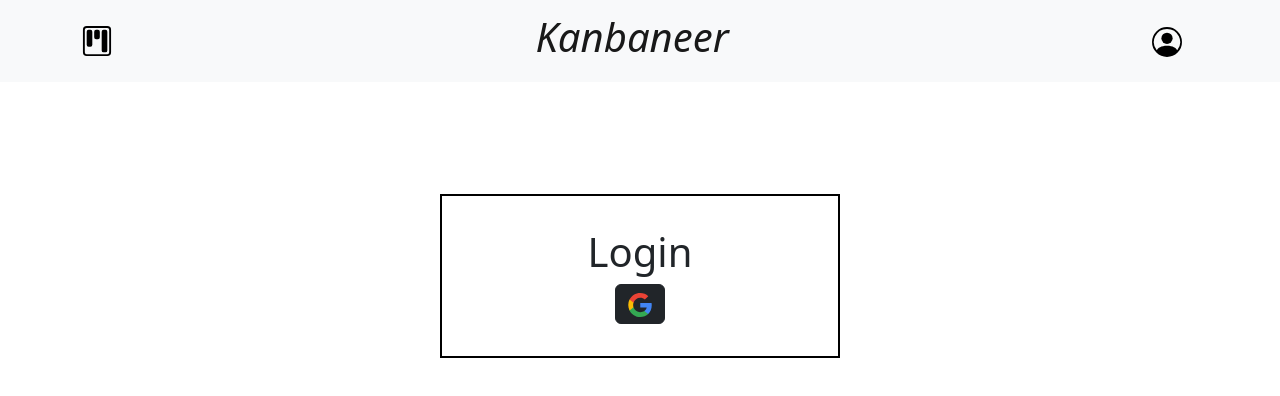
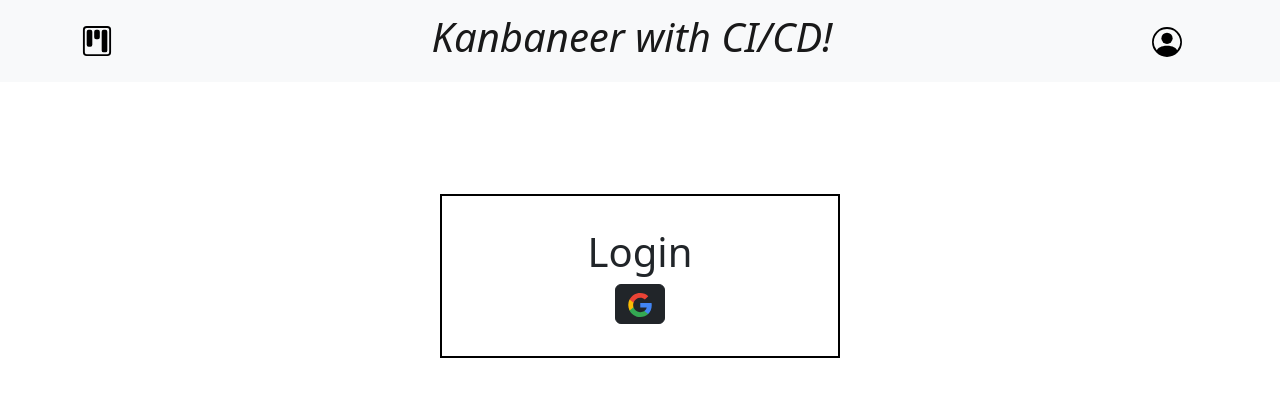
Before and after one commit to ObiBaratt/kanban-board, a React (Create React App) app: page / in a window 1280 px wide. Shown: the top 396 px of the page. Built offline with nearby package versions, Linux system fonts and the light colour scheme; no server answers.

Commit message:
testing CI/CD

```diff
--- a/src/components/Navbar/Navbar.js
+++ b/src/components/Navbar/Navbar.js
@@ -16,7 +16,7 @@ export default function Navbar() {
         <nav className="navbar navbar-light bg-light">
             <div className='container'>
                 <span className="navbar-brand mb-0 h1"><img src="/kanban.svg" width="30" height="30" alt="Kanban Board" /></span>
-                <span className="navbar-brand"><h1><em>Kanbaneer</em></h1></span>
+                <span className="navbar-brand"><h1><em>Kanbaneer with CI/CD!</em></h1></span>
                 <span className="navbar-brand" onClick={()=> profileClickHandler()}>
                     <img src="/personIcon.svg" width="30" height="30" alt="Login Btn" />
                 </span>
```
